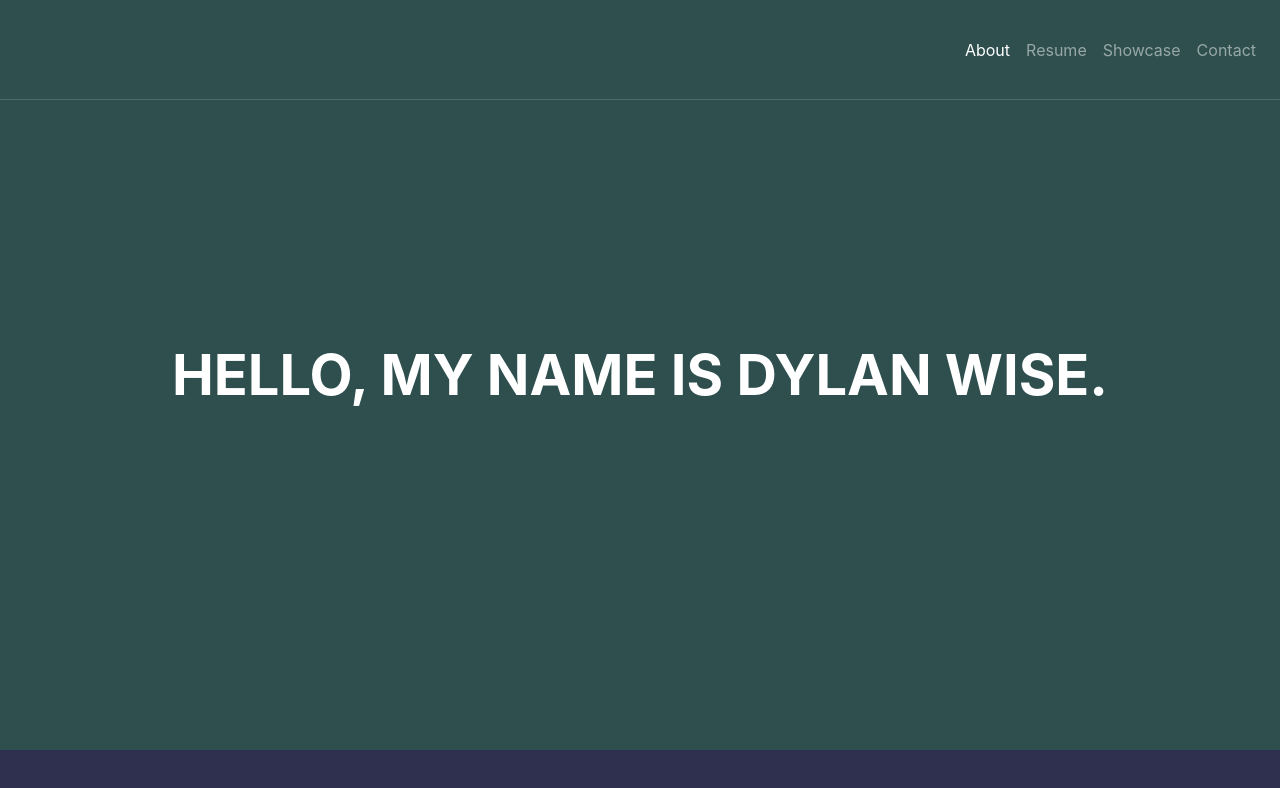
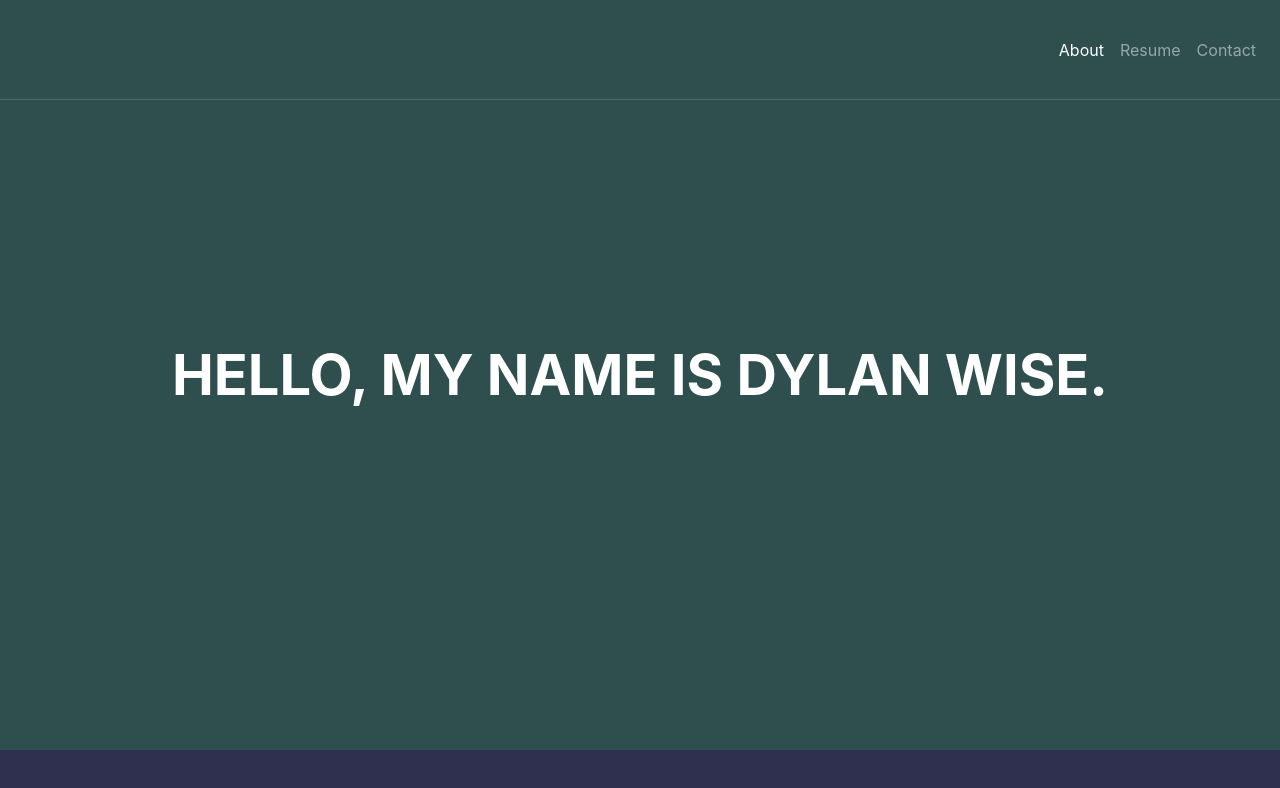
Before and after one commit to DylanTheWise0/personal-webpage, an Angular app: page / in a window 1280 px wide. Shown: the top 788 px of the page. Built offline with nearby package versions, Linux system fonts and the light colour scheme.

Commit message:
got rid of showcase section of application

```diff
--- a/src/app/home/home.component.html
+++ b/src/app/home/home.component.html
@@ -7,7 +7,6 @@
       <div class="navbar-nav ml-auto">
           <a class="nav-item nav-link active" href="javascript:void(0)">About <span class="sr-only">(current)</span></a>
           <a class="nav-item nav-link" href="javascript:void(0)">Resume</a>
-          <a class="nav-item nav-link" href="javascript:void(0)">Showcase</a>
           <a class="nav-item nav-link" href="javascript:void(0)">Contact</a>
       </div>
     </div>
```
